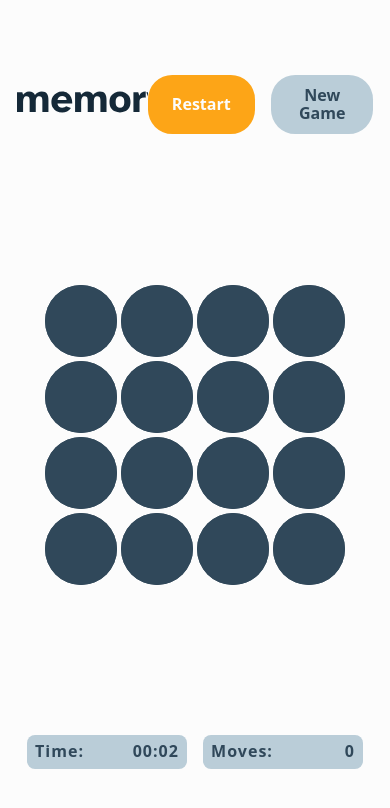
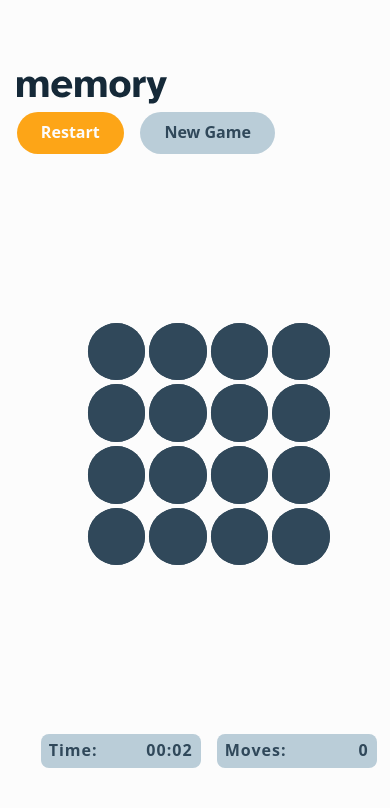
Before and after one commit to dwhenson/memory-game, a React (Vite) app: page / in a window 390 px wide. Both pictures are taken after a click on the button "Start Game". Shown: the top 808 px of the page. Built offline with nearby package versions, Linux system fonts and the light colour scheme.

Commit message:
🐛 FIX:  mobile layout

```diff
--- a/src/components/App/App.module.css
+++ b/src/components/App/App.module.css
@@ -6,7 +6,6 @@
     minmax(var(--space-s-m), 1fr);
   place-items: center;
   min-height: 100vh;
-
   font-family: var(--ff-body);
   font-size: var(--step-0);
   font-weight: 400;
--- a/src/components/Board/Board.jsx
+++ b/src/components/Board/Board.jsx
@@ -96,7 +96,7 @@ function Board({ board, setBoard, gameState, setGameState, setGameComplete }) {
       changeTokenState(event.target.id, "found");
       changeTokenState(selection.id, "found");
       updateScore();
-      // updateTurn();
+      updateTurn();
       setSelection(null);
     } else {
       changeTokenState(event.target.id, "shown");
--- a/src/components/Game/Game.module.css
+++ b/src/components/Game/Game.module.css
@@ -6,6 +6,8 @@
     minmax(320px, 800px)
     minmax(1rem, 1fr);
   place-items: center;
+  gap: var(--space-s);
   width: 100%;
   min-height: 100vh;
+  margin-bottom: var(--space-s);
 }
--- a/src/components/Header/Header.module.css
+++ b/src/components/Header/Header.module.css
@@ -1,8 +1,10 @@
 .HeaderWrapper {
   display: flex;
+  flex-wrap: wrap;
   grid-column: 1 / -1;
   align-items: center;
   justify-content: space-between;
+  gap: var(--space-2xs);
   width: 100%;
 }
 
--- a/src/components/Players/Players.module.css
+++ b/src/components/Players/Players.module.css
@@ -1,5 +1,6 @@
 .PlayerWrapper {
   display: flex;
+  flex-wrap: wrap;
   grid-column: 1 / -1;
   align-items: center;
   justify-content: center;
--- a/src/components/TokenButton/TokenButton.module.css
+++ b/src/components/TokenButton/TokenButton.module.css
@@ -2,9 +2,9 @@
   position: relative;
   display: grid;
   place-items: center;
-  min-width: 3rem;
-  min-height: 3rem;
-  font-size: 2.25em;
+  min-width: var(--space-l-xl);
+  min-height: var(--space-l-xl);
+  font-size: var(--step-2);
 }
 
 .TokenButton::after {
```
